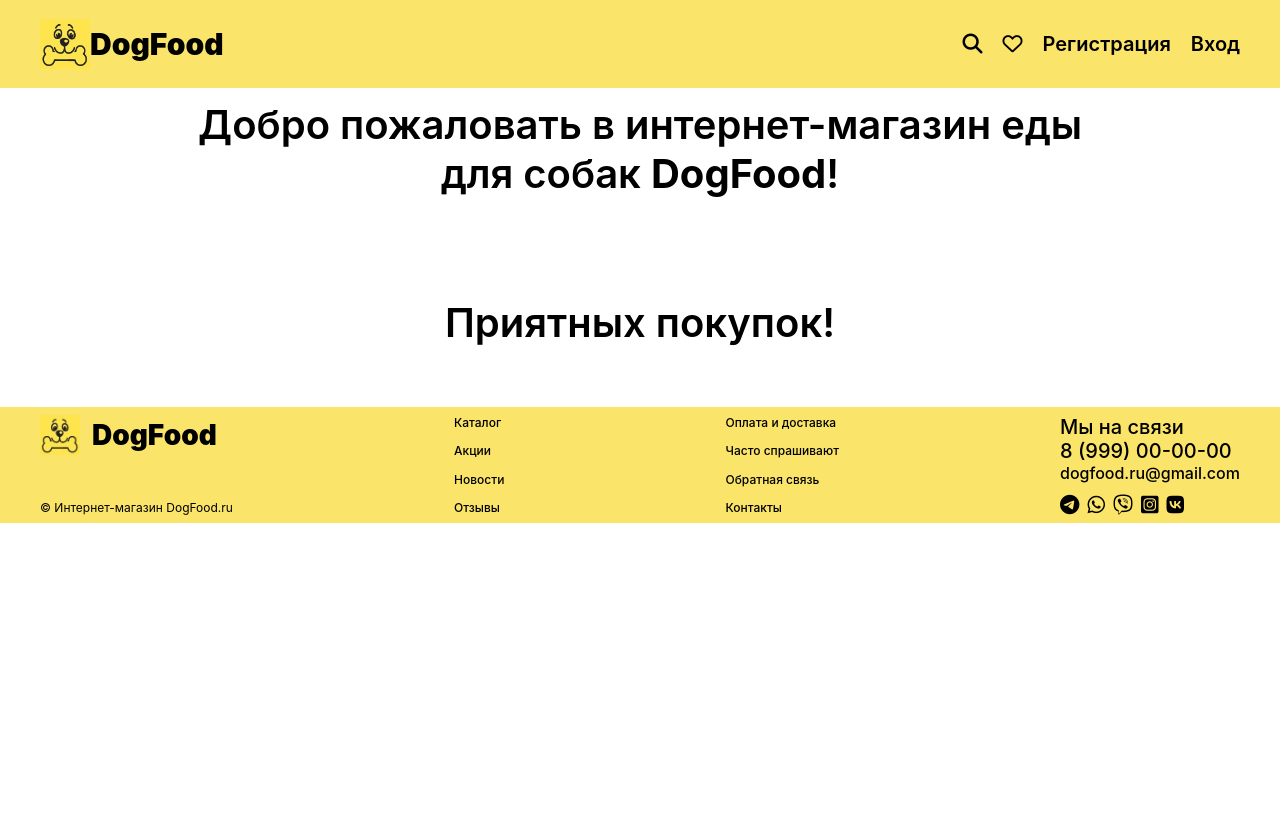
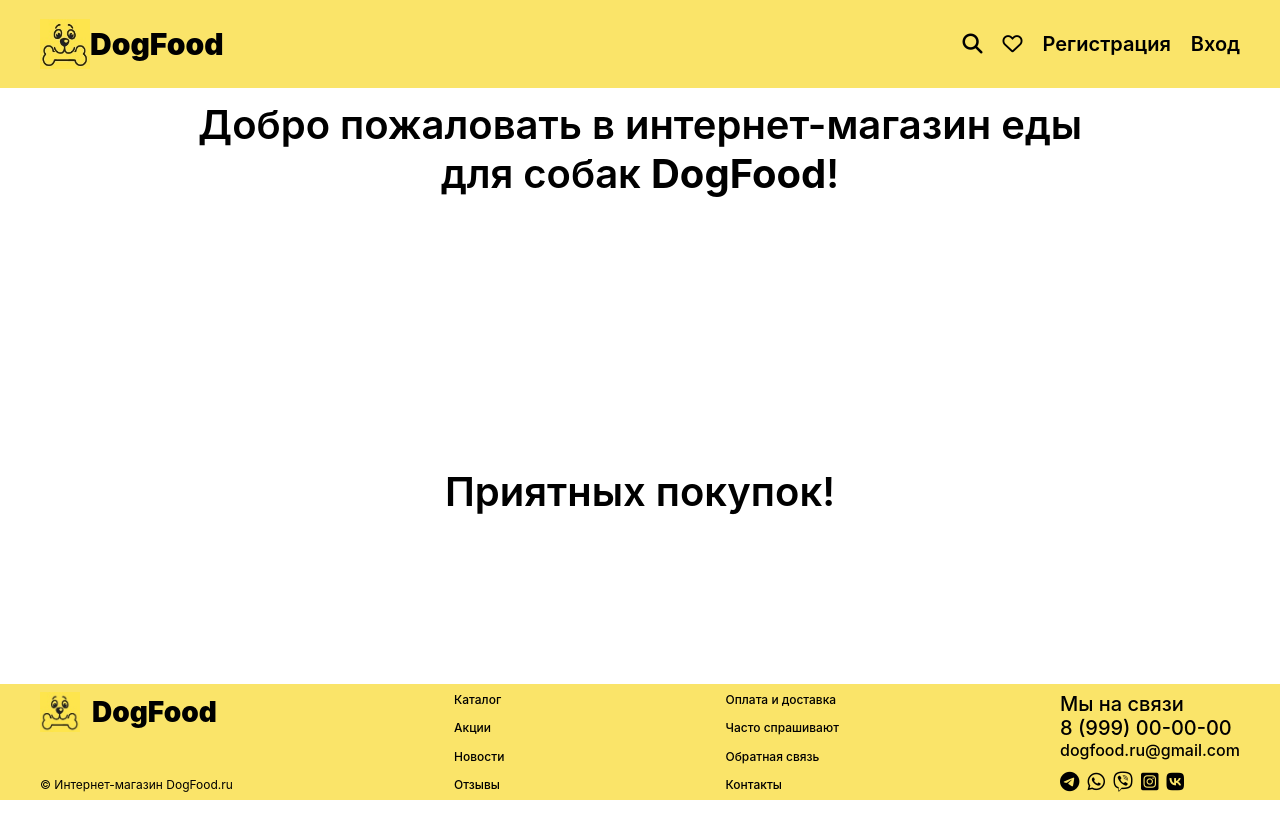
Before and after one commit to AnnaArmodillo/dogfood, a React (Create React App) app: page / in a window 1280 px wide. Shown: the top 838 px of the page. After the commit the page ends 800 px from the top, so only its background shows below. Built offline with nearby package versions, Linux system fonts and the light colour scheme.

Commit message:
Футер прижат к низу страницы

```diff
--- a/src/App.css
+++ b/src/App.css
@@ -1,8 +1,13 @@
 .App {
   text-align: center;
-  margin: 0;
+  margin: auto 0;
   font-size: 20px;
-  min-height: 100%;
+  height: 100vh;
+  width: 100%;
+  display: flex;
+  justify-content: center;
+  flex-direction: column;
+  justify-content: space-between;
 }
 
 .errorMessage {
--- a/src/Components/Footer/footer.module.css
+++ b/src/Components/Footer/footer.module.css
@@ -4,6 +4,7 @@
   list-style-type: none;
   padding: 8px 40px;
   background-color: rgb(250, 228, 105);
+  width: calc(100% - 80px);
 }
 
 .logo {
--- a/src/Components/Header/header.module.css
+++ b/src/Components/Header/header.module.css
@@ -22,9 +22,6 @@
 .header li:nth-child(2) {
   margin-left: auto;
 }
-
-/* .header li:nth-child(2) {
-} */
 
 .link {
   text-decoration: none;
--- a/src/index.css
+++ b/src/index.css
@@ -5,10 +5,21 @@ body {
     sans-serif;
   -webkit-font-smoothing: antialiased;
   -moz-osx-font-smoothing: grayscale;
-  min-height: 100vh;
+  display: flex;
+  justify-content: center;
+  width: 100vw;
+  height: 100vh;
+  box-sizing: border-box;
+  overflow-x: hidden;
+  margin-right: calc(-1 * (100vw - 100%));
 }
 
 code {
   font-family: source-code-pro, Menlo, Monaco, Consolas, 'Courier New',
     monospace;
 }
+
+#root {
+  min-height: 100vh;
+  width: 100vw;
+}
```
